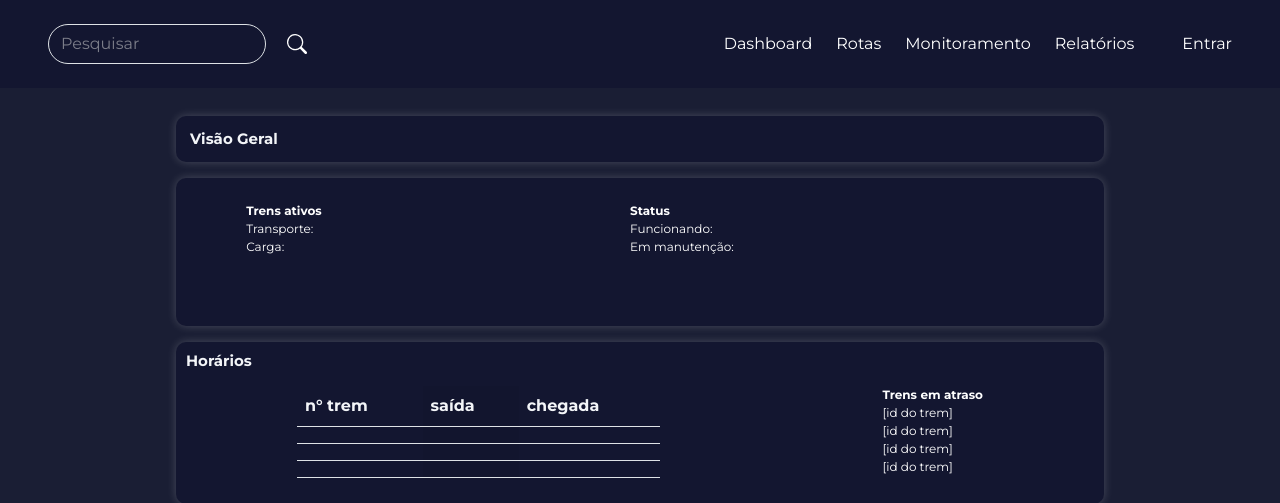
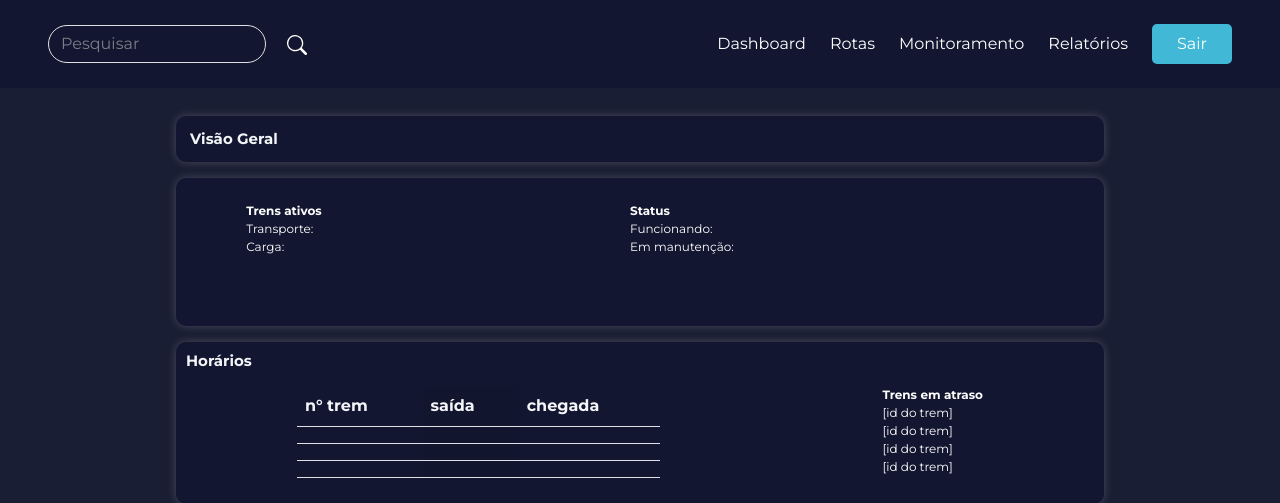
Before and after one commit to lucas-docha/Train.info-SA, a PHP site: page /TelaPrincipal.php in a window 1280 px wide. Shown: the top 503 px of the page. Run offline with PHP 8.4, Linux system fonts and the light colour scheme; tables that the repository leaves empty hold one stand-in row (values such as "Sample post"); lists and menus that the app fills with data are empty.

Commit message:
ajuste navbar tela principal + redirecionamento ajustado

```diff
--- a/TelaPrincipal/TelaPrincipal.php
+++ b/TelaPrincipal/TelaPrincipal.php
@@ -1,3 +1,11 @@
+<?php
+
+require_once '../TelaLogin/config.php';
+$stmt = $pdo->query("SELECT * FROM usuario LIMIT 1");
+$usuario = $stmt->fetch(PDO::FETCH_ASSOC);
+
+?>
+
 <!DOCTYPE html>
 <html lang="pt-BR">
 
@@ -16,7 +24,7 @@
     <header>
         <nav class="navbar navbar-dark" style="background-color: #131630;">
             <div class="container-fluid">
-                <div class="flex w-100">
+                <div class="flex w-100" style="align-items: center;">
                     <!-- Formulário de busca -->
                     <form class="d-flex" role="search">
                         <input class="form-control me-2" type="search" placeholder="Pesquisar" aria-label="Search"
@@ -30,20 +38,20 @@
                     <div class="navbarPC">
                         <ul class="navbar-nav flex-row gap-4 d-none d-lg-flex">
                             <li class="nav-item">
-                                <a class="nav-link text-white" href="../Tela principal/TelaPrincipal.html">Dashboard</a>
+                                <a class="nav-link text-white" href="">Dashboard</a>
                             </li>
                             <li class="nav-item">
-                                <a class="nav-link text-white" href="../TelaRotas/TelaRotas.html">Rotas</a>
+                                <a class="nav-link text-white" href="#rotas">Rotas</a>
                             </li>
                             <li class="nav-item">
-                                <a class="nav-link text-white" href="../Tela monitoramento/telamonitoramento.html">Monitoramento</a>
+                                <a class="nav-link text-white" href="#monitoramento">Monitoramento</a>
                             </li>
                             <li class="nav-item ">
-                                <a class="nav-link text-white" href="../TelaRelatório/relatorio.html">Relatórios</a>
+                                <a class="nav-link text-white" href="#relatorios">Relatórios</a>
                             </li>
-                            <br>
+
                             <li class="nav-item">
-                                <a class="nav-link text-white" href="../tela login/TelaLogin.html">Entrar</a>
+                                <a href="../TelaLogin/logout.php" class="btn-menu nav-link " style="">Sair</a>
                             </li>
                         </ul>
                     </div>
@@ -121,7 +129,7 @@
                             <br>
                             <li class="nav-item">
                                 <a class="nav-link" href="../tela login/TelaLogin.html">
-                                    <h2>Entrar</h2>
+                                    <h2>Olá, <?= htmlspecialchars($usuario['nome_usuario']) ?></h2>
                                 </a>
                             </li>
                         </ul>
--- a/TelaPrincipal/telaprincipal.css
+++ b/TelaPrincipal/telaprincipal.css
@@ -148,6 +148,18 @@
     justify-content: space-around;
 }
 
+.btn-menu {
+            background-color: #41b8d5;
+            color: white;
+            border: none;
+            border-radius: 5px;
+            cursor: pointer;
+            text-decoration: none;
+            transition: background-color 0.3s;
+            width: 5rem;
+            text-align: center;
+        }
+
 @media (min-width: 999px) {
     .navbar-toggler {
         display: none !important;
```
